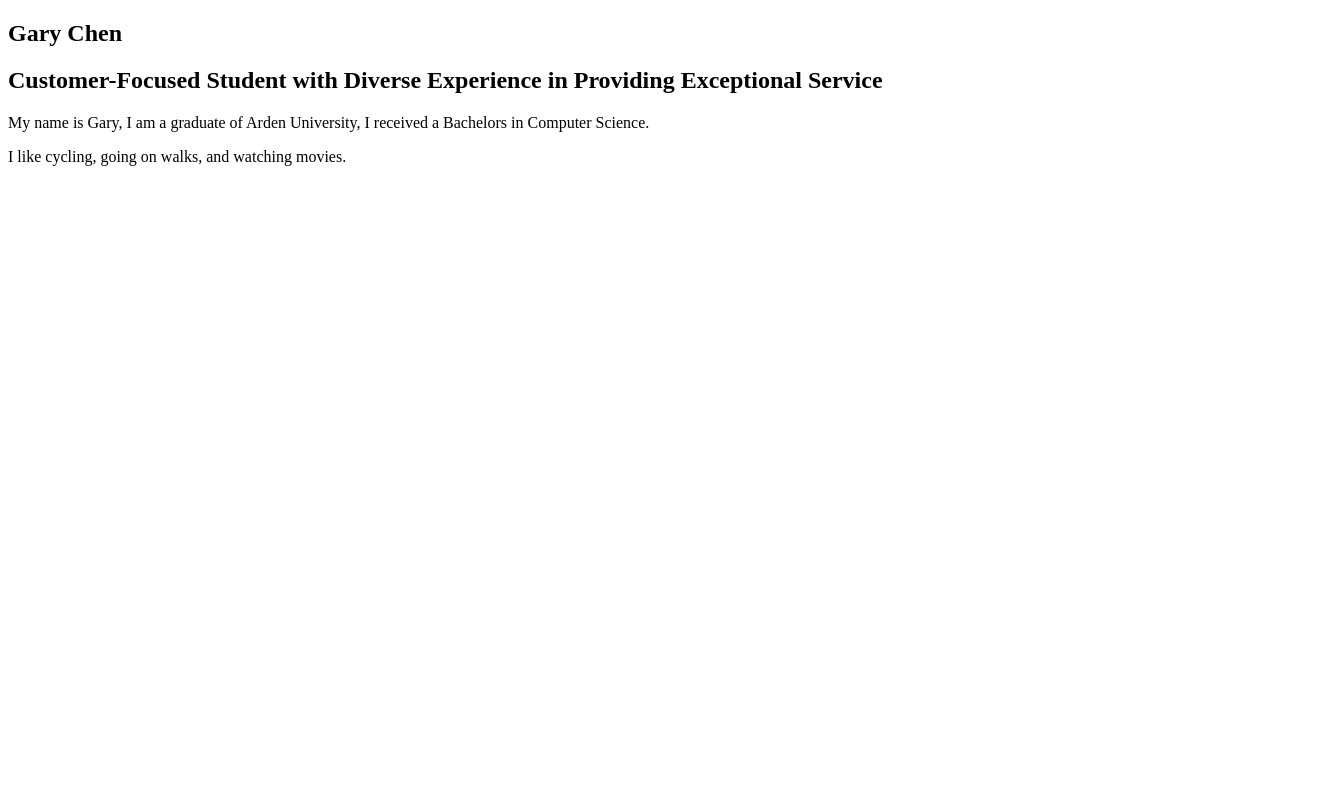
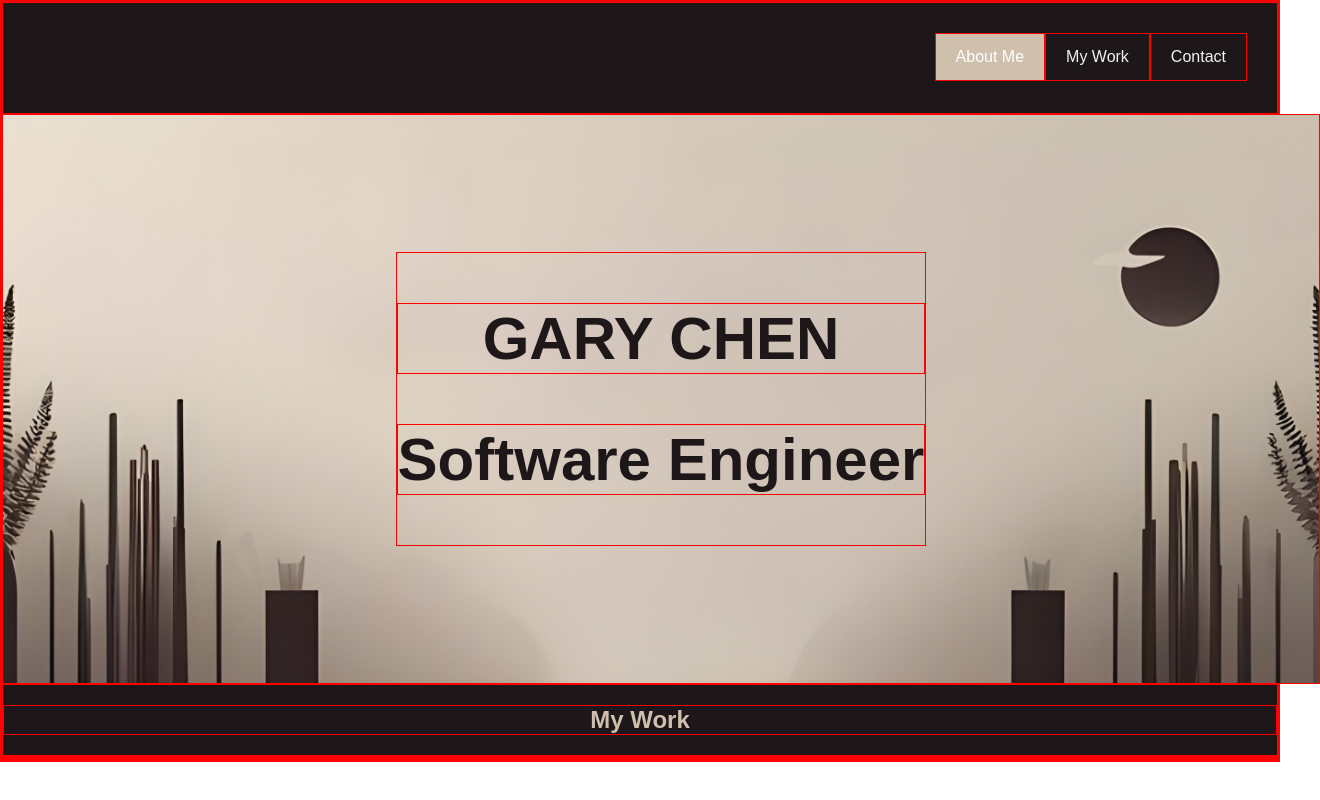
Before and after one commit to WeeblyMon/Gary-Chen.github.io, a plain HTML site: page index.html in a window 1280 px wide. Shown: the whole page, 1320 px wide, since content can reach past the window. Drawn offline with Linux system fonts and the light colour scheme.

Commit message:
updated website

```diff
--- a/index.html
+++ b/index.html
@@ -1,20 +1,42 @@
 <!DOCTYPE html>
 <html lang="en">
+
+
 <head>
     <meta charset="UTF-8">
+    <link rel="stylesheet" href="style.css">
     <meta name="viewport" content="width=device-width, initial-scale=1.0">
     <title>Gary Chen</title>
 </head>
+
+
 <body>
-    <div id="top">
-        <!-- Content for the top section can go here -->
+    <div class="topNavBar">
+        <a href="#contact">Contact</a>
+        <a href="#news">My Work</a>
+        <a class="active" href="#home">About Me</a>
     </div>
 
-    <section>
-        <h1>Gary Chen</h1>
-        <h2>Customer-Focused Student with Diverse Experience in Providing Exceptional Service</h2>
-        <p>My name is Gary, I am a graduate of Arden University, I received a Bachelors in Computer Science.</p>
-        <p>I like cycling, going on walks, and watching movies.</p>
+    <!--i want background image to be behind this section here-->
+    <section class="row">
+
+        <div class="myname">
+        <h1>GARY CHEN</h1>
+        <h2>Software Engineer</h2>
+        </div>
+
     </section>
+    <!--End of image-->
+
+
+    <section id="portfolioSection">
+        <h1>My Work</h1>
+    </section>
+
+    <section id="3x3">
+        <div class="column"></div>
+    </section>
+
+
 </body>
 </html>
--- /dev/null
+++ b/style.css
@@ -0,0 +1,62 @@
+* {
+    border: 1px solid red;
+}
+
+.topNavBar {
+
+    background-color: #1e1719;
+    overflow: hidden;
+    height: 10vh;
+    padding-right: 30px;
+    padding-top: 30px;
+}
+
+.topNavBar a {
+    float:right;
+    color: #f2f2f2;
+    text-align: center;
+    padding: 14px 20px;
+    text-decoration:dotted;
+    font-size: 16px;
+  }
+.topNavBar a:hover {
+    background-color: #ddd;
+    color: black;
+  }
+
+  /* Add a color to the active/current link */
+.topNavBar a.active {
+    background-color: #cec0ad;
+    color: white;
+  }
+
+body {
+    margin: 0;
+    font-family: Arial, Helvetica, sans-serif;
+}
+
+.row {
+  display: flex;
+  justify-content: center;
+  align-items: center;
+  background-image: url('bg.jpg');
+  background-size: cover;
+  background-repeat: no-repeat;
+  background-position: center;
+  padding: 20px;
+  color: white;
+  height: 66vh; /* Takes up 70% of the viewport height */
+  width: 100%;
+}
+
+.myname {
+  text-align:center;
+  font-size: 40px;
+  color: #1e1719;
+}
+
+#portfolioSection {
+  background-color: #1e1719;
+  text-align:center;
+  color: #cec0ad;
+}
```
Also changed, not shown: bg.jpg (added), image_2024-06-08_140412220-transformed.svg (added).
